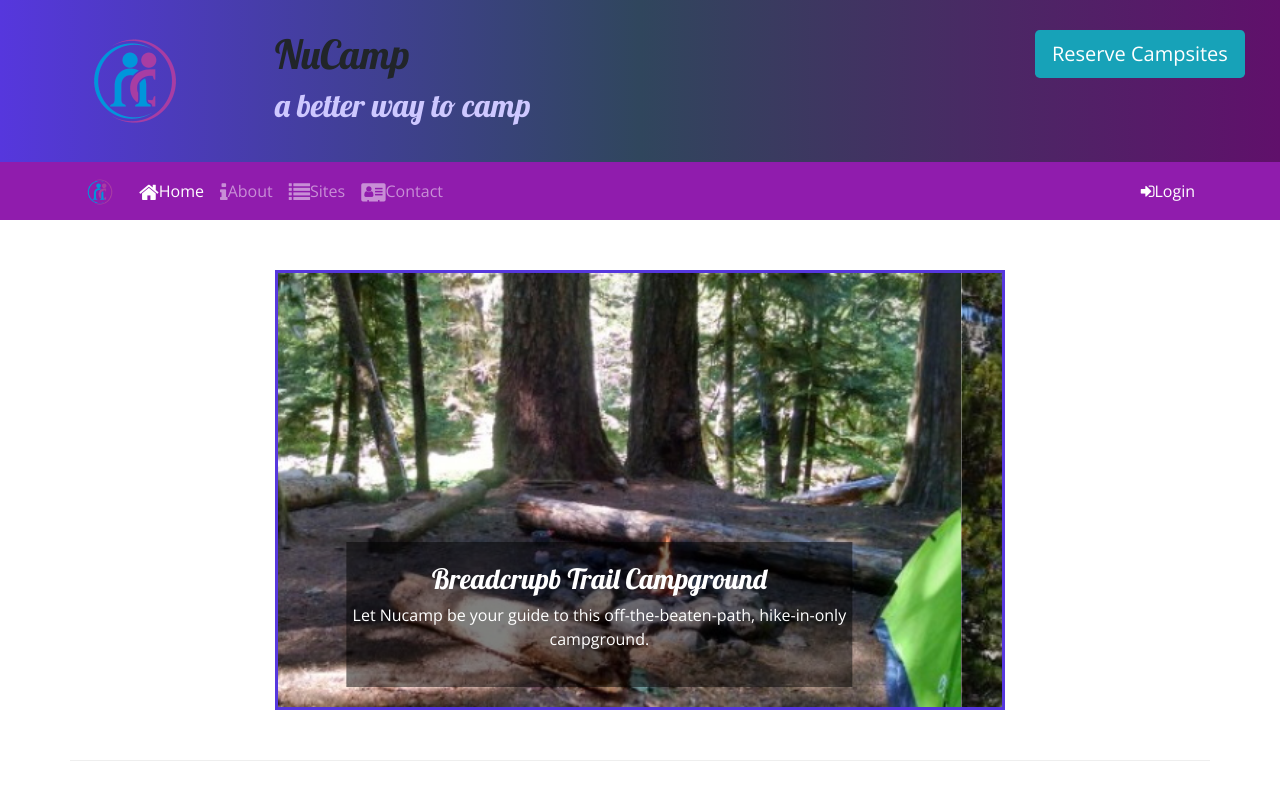
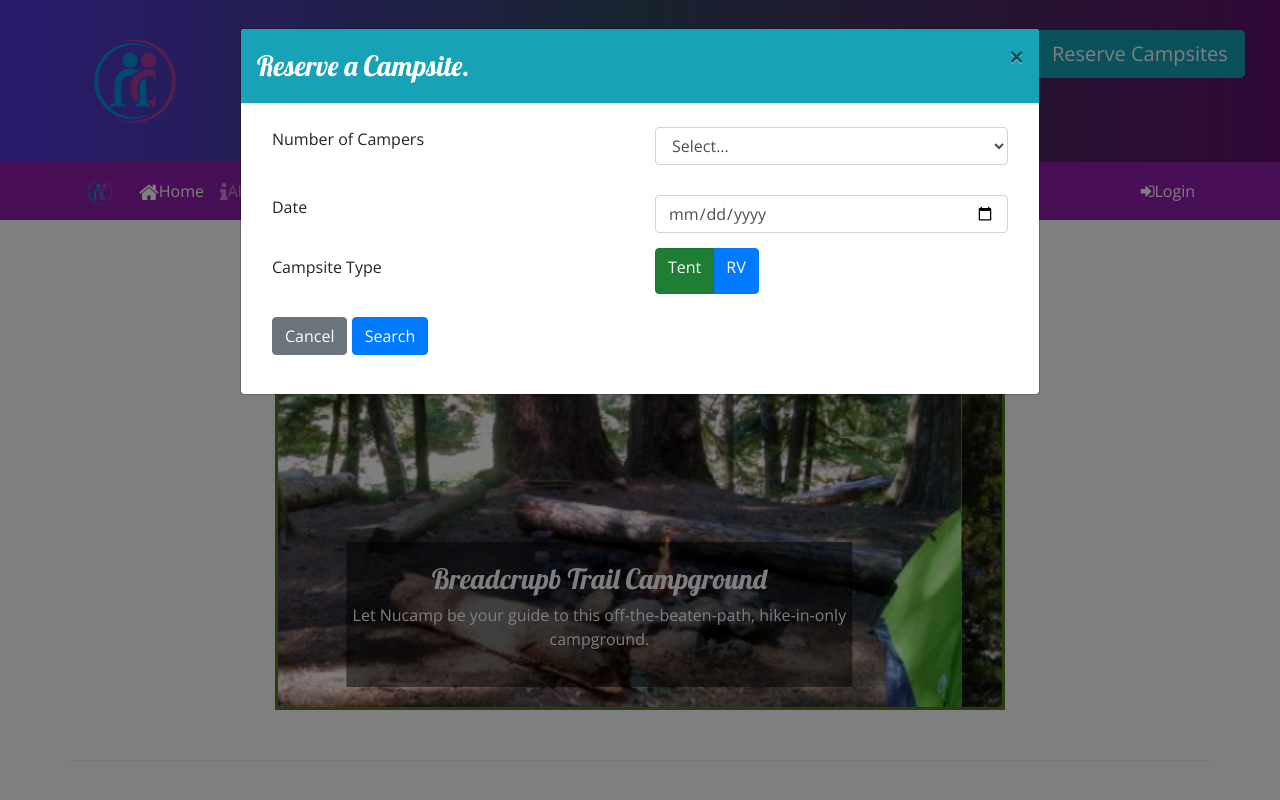
Before and after one commit to nathankthedeveloper/nucampsite, a website: page index.html in a window 1280 px wide. Shown: the top 800 px of the page. Drawn offline with nearby package versions, Linux system fonts and the light colour scheme.

Commit message:
Week 3 Assignment

```diff
--- a/css/styles.css
+++ b/css/styles.css
@@ -1,6 +1,6 @@
 body {
     font-family: "open sans", sans-serif;
-}
+    }
 
 h1, h2, h3 {
     font-family: "lobster", cursive;
@@ -25,6 +25,7 @@ header h2 {
     background-image: linear-gradient(to right, #5637dd, #30465d, #60106b);
 }
 
+
 .row-content {
     padding: 50px 0;
     border-bottom: 1px ridge;
@@ -46,5 +47,5 @@ a, a:hover {
 }
 
 .carousel {
-    border: solid #5637DD
+    border: solid #51791c;
 }
--- a/index.html
+++ b/index.html
@@ -1,6 +1,7 @@
 <!DOCTYPE html>
 <html lang="en">
 
+<!-- Head element-->
     <head>
         <!-- Required meta tags always come first -->
         <meta charset="utf-8" />
@@ -17,6 +18,7 @@
         <link rel="stylesheet" href="css/styles.css" />
     </head>
 
+<!-- body element-->
     <body>
         <header class="jumbotron jumbotron-fluid">
             <div class="container">
@@ -29,12 +31,78 @@
                         <h2>a better way to camp</h2>
                     </div>
                     <div class="col col-md-4 col-xl-2">
-                        <a class="btn btn-lg bg-info text-white text-nowrap" href="#reserveForm" role="button" data-toggle="tooltip" data-placement="bottom" data-html="true" title="Or call us at <br /><strong>1-206-555-1234</strong>">Reserve Campsites</a>
+                        <a class="btn btn-lg bg-info text-white text-nowrap" id="#reserveModal" href="reserveModal" role="button">Reserve Campsites</a>
                     </div>
                 </div>
             </div>
         </header>
 
+        <div id="reserveModal" class="modal fade" role="dialog">
+            <div class="modal-dialog modal-lg" role="document">
+                <div class="modal-content">
+                    <div class="modal-header bg-info text-white">
+                        <h3 class="modal-title">Reserve a Campsite.</h3>
+                        <button type="button" class="close" data-dismiss="modal">&times;</button>
+                    </div>
+                    <div class="modal-body">
+                        <div class="container-fluid">
+                                <form id="reserveForm">
+                                    <div class="row form-group">
+                                         <div class="col col-sm-6">
+                                             <label for="numCampers" class="col-form-label">Number of Campers</label>
+                                        </div>
+
+                                        <div class="col-sm-6 col-form-label">
+                                            <select class="form-control" name="numCampers" id="numCampers">
+                                                <option value="Select">Select...</option>
+                                                <option value="1">1</option>
+                                                <option value="2">2</option>
+                                                <option value="3">3</option>
+                                                <option value="4">4</option>
+                                                <option value="5">5</option>
+                                                <option value="6">6</option>
+                                            </select>
+                                        </div>
+                                    </div>
+
+                                    <div class="row form-goup">
+                                        <div class="col-sm-6 col-form-label">
+                                            <label for="date">Date</label>
+                                        </div>
+                                        <div class="col-sm-6 col-form-label">
+                                            <input type="date" id="date" name="date" class="form-control" >
+                                        </div>
+                                   </div>
+
+                                   <div class="row form-group">
+                                    <div class="col-sm-6 col-form-label mt-2">
+                                        <label>Campsite Type</label>
+                                    </div>
+                                    <div class="col-2 btn-group btn-group-toggle mt-2" data-toggle="buttons">
+                                            <label class="btn btn-success active" >
+                                              <input type="radio" id="siteTent" checked>Tent
+                                            </label>
+                                            <label class="btn btn-primary">
+                                              <input type="radio"  id="siteRV">RV
+                                            </label>
+                                    </div>
+                                </div>
+                                    <div class="row form-group">
+                                        <div class="col-sm-6 col-form-label">
+                                            <button data-dismiss="modal" class="btn btn-secondary">Cancel</button>
+                                            <button type="submit" class="btn btn-primary">Search</button>
+                                        </div>
+                                    </div>
+
+                            </form>
+                        </div>
+                    </div>
+                </div>
+            </div>
+        </div>
+
+
+<!-- navbar -->
     <nav class="navbar navbar-expand-sm navbar-dark sticky-top">
         <div class="container">
             <a class="navbar-brand" href="#"><img src="img/logo.png" height="30" width="30" alt="Nucamp logo"/></a>
@@ -59,7 +127,7 @@
 
 
 
-    <!-- Login dialog -->
+    <!-- Login Modal dialog -->
     <div id="loginModal" class="modal fade" role="dialog">
         <div class="modal-dialog" role="document">
             <div class="modal-content">
@@ -97,6 +165,7 @@
         </div>
     </div>
 
+<!-- Carousel slides-->
     <div class="container">
         <div class="row row-content">
             <div class="col-md-8 mx-auto">
@@ -135,7 +204,7 @@
         </div>
    </div>
 
-
+<!--main content-->
         <div class="container">
             <div class="row row-content align-items-center">
                 <div class="col-sm-4 order-sm-last col-md-3">
@@ -185,49 +254,9 @@
                 </div>
             </div>
         </div>
-        <div class="row row-content">
-            <div class="col col-sm-6 mx-auto">
-                <div class="card">
-                    <h3 class="card-header bg-info text-white">Reserve a Campsite</h3>
-                    <div class="card-body">
-                        <form id="reserveForm">
-                            <div class="row form-group">
-                                 <div class="col col-sm-6">
-                                     <label for="numCampers" class="col-form-label">Number of Campers</label>
-                                </div>
 
-                                <div class="col-sm-6 col-form-label">
-                                    <select class="form-control" name="numCampers" id="numCampers">
-                                        <option value="Select">Select...</option>
-                                        <option value="1">1</option>
-                                        <option value="2">2</option>
-                                        <option value="3">3</option>
-                                        <option value="4">4</option>
-                                        <option value="5">5</option>
-                                        <option value="6">6</option>
-                                    </select>
-                                </div>
-                            </div>
 
-                            <div class="row form-goup">
-                                <div class="col-sm-6 col-form-label">
-                                    <label for="date">Date</label>
-                                </div>
-                                <div class="col-sm-6 col-form-label">
-                                    <input type="date" id="date" name="date" class="form-control" >
-                                </div>
-                           </div>
-
-                            <div class="row form-group">
-                                <div class="col-sm-6 col-form-label">
-                                    <button type="submit" class="btn btn-primary">Search</button>
-                                </div>
-                            </div>
-                        </form>
-                    </div>
-                </div>
-            </div>
-        </div>
+    <!--Footer -->
         <footer class="site-footer">
             <div class="containter">
                 <div class="row">
@@ -261,8 +290,8 @@
         <script src="node_modules/bootstrap/dist/js/bootstrap.min.js"></script>
 
         <script>
-            $(function () {
-                $('[data-toggle="tooltip"]').tooltip()
+            $('#reserveModal').modal({
+            keyboard: false
             })
         </script>
     </body>
```
Also changed, not shown: JavaScript/console.html (added, +12 -0 lines).
